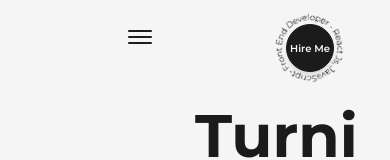
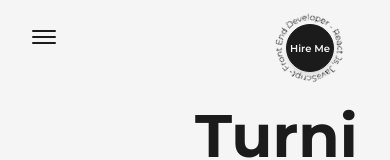
Before and after one commit to Suraj-Ambekar/portfolio-website, a Next.js app: page / in a window 390 px wide. Shown: the top 160 px of the page. Built offline with nearby package versions, Linux system fonts and the light colour scheme.

Commit message:
added media queries

```diff
--- a/src/components/NavBar.js
+++ b/src/components/NavBar.js
@@ -55,7 +55,7 @@
   }
 
   return (
-    <header className='w-full px-32 py-8 font-medium flex items-center justify-between dark:text-light relative'>
+    <header className='w-full px-32 py-8 font-medium flex items-center justify-between dark:text-light relative z-10 lg:px-16 md:px-12 sm:px-8'>
 
       <button className='flex-col justify-center items-center hidden lg:flex' onClick={handleClick}>
         <span className={`bg-dark dark:bg-light transition-all duration-300 ease-out h-0.5 w-6 rounded-sm ${isOpen ? 'rotate-45 translate-y-1' :'-translate-y-0.5'}`}></span>
```
